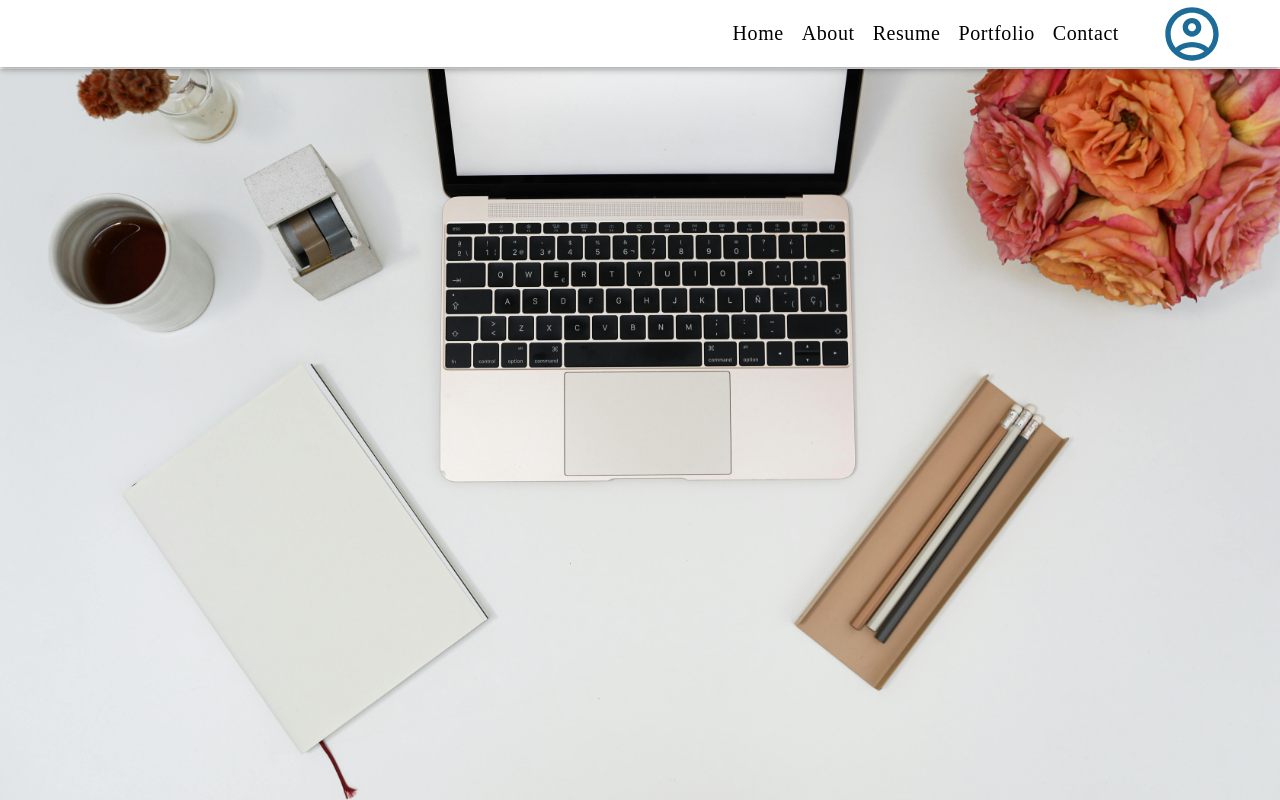
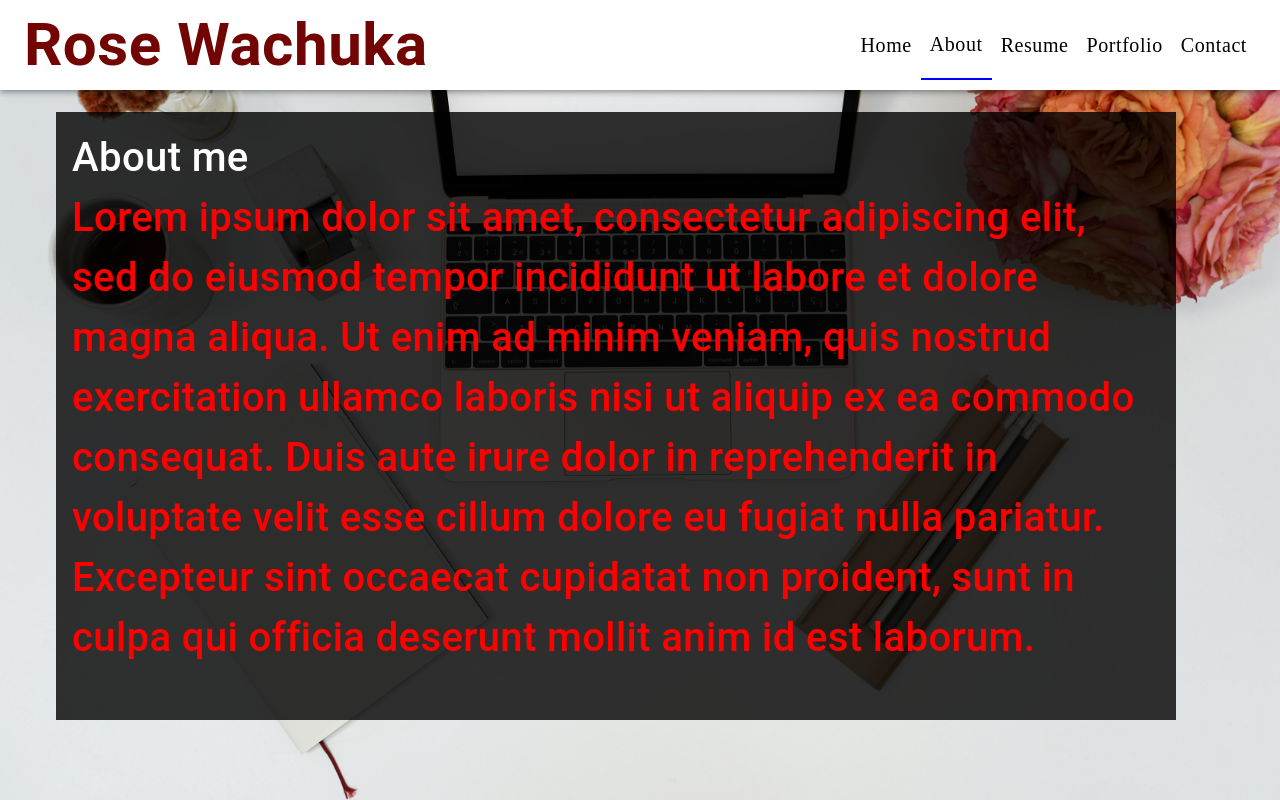
Before and after one commit to ro61zzy/myportfolio, a Next.js app: page /about in a window 1280 px wide. Built offline with nearby package versions, Linux system fonts and the light colour scheme.

Commit message:
Feature: about layout

```diff
--- a/src/app/about/page.tsx
+++ b/src/app/about/page.tsx
@@ -1,8 +1,40 @@
-// app/about/page.tsx
+import { Box, Container, Typography } from "@mui/material";
+
 const About = () => {
   return (
     <div>
-        <h1>About Page</h1>
+      <Container
+        sx={{
+          display: "flex",
+          pt: "5rem",
+          m:"1rem",
+          height: "90vh", // Set a fixed height for the container
+          overflow: "hidden", // Hide overflow for the container itself
+        }}
+      >
+        <Box
+          sx={{
+            backgroundColor: "rgba(0, 0, 0, 0.8)",
+            padding: "1rem",
+            m: "1rem",
+            overflowY: "auto", // Enable vertical scrolling for the content box
+            maxHeight: "100%", // Ensure the content box fits within the container
+          }}
+        >
+          <Typography sx={{ color: "#fff", fontSize: "40px", fontWeight: "500" }}>
+            About me
+          </Typography>
+          <Typography sx={{ color: "red", fontSize: "40px", fontWeight: "500" }}>
+            Lorem ipsum dolor sit amet, consectetur adipiscing elit,
+            sed do eiusmod tempor incididunt ut labore et dolore magna aliqua.
+            Ut enim ad minim veniam, quis nostrud exercitation ullamco laboris nisi ut
+            aliquip ex ea commodo consequat.
+            Duis aute irure dolor in reprehenderit in voluptate velit esse cillum
+            dolore eu fugiat nulla pariatur. Excepteur sint occaecat cupidatat non proident,
+            sunt in culpa qui officia deserunt mollit anim id est laborum.
+          </Typography>
+        </Box>
+      </Container>
     </div>
   );
 };
--- a/src/app/layout.tsx
+++ b/src/app/layout.tsx
@@ -1,14 +1,13 @@
-"use client"
+"use client";
 
 // src/app/layout.tsx
 import { Inter } from "next/font/google";
 import { usePathname } from "next/navigation";
-import { AppBar, Toolbar, Typography, CssBaseline, Container } from "@mui/material";
+import { CssBaseline } from "@mui/material";
 import "./globals.css";
 import DrawerAppBar from "@/components/AppBar";
 
 const inter = Inter({ subsets: ["latin"] });
-
 
 export default function RootLayout({
   children,
@@ -22,10 +21,8 @@ export default function RootLayout({
     <html lang="en">
       <body className={inter.className}>
         <CssBaseline />
-        {showAppBar && (
-          <DrawerAppBar />
-        )}
-        <div style={{backgroundColor:"#fff"}}>{children}</div>
+        {showAppBar && <DrawerAppBar pathname={pathname} />}
+        <div className="content">{children}</div>
       </body>
     </html>
   );
--- a/src/components/AppBar.tsx
+++ b/src/components/AppBar.tsx
@@ -5,37 +5,33 @@ import CssBaseline from "@mui/material/CssBaseline";
 import Divider from "@mui/material/Divider";
 import Drawer from "@mui/material/Drawer";
 import IconButton from "@mui/material/IconButton";
-import AccountCircleOutlinedIcon from "@mui/icons-material/AccountCircleOutlined";
 import HomeOutlinedIcon from "@mui/icons-material/HomeOutlined";
 import MenuIcon from "@mui/icons-material/Menu";
 import Toolbar from "@mui/material/Toolbar";
 import Typography from "@mui/material/Typography";
 import Button from "@mui/material/Button";
 import Link from "next/link";
-import Image from "next/image";
-import logo from "../../public/logogroup.png";
 
 interface Props {
-  /**
-   * Injected by the documentation to work in an iframe.
-   * You won't need it on your project.
-   */
   window?: () => Window;
+  pathname: string; // Add pathname prop
 }
 
-const drawerWidth = 240;
-const navItems = ["Home", "About", "Contact"];
+const drawerWidth = 200;
 
-export default function DrawerAppBar(props: Props) {
-  const { window } = props;
+const navItems = [
+  { name: "Home", path: "/" },
+  { name: "About", path: "/about" },
+  { name: "Resume", path: "/resume" },
+  { name: "Portfolio", path: "/portfolio" },
+  { name: "Contact", path: "/contact" },
+];
+
+export default function DrawerAppBar({ window, pathname }: Props) { // Destructure pathname prop
   const [mobileOpen, setMobileOpen] = React.useState(false);
 
   const handleDrawerToggle = () => {
     setMobileOpen((prevState) => !prevState);
-  };
-
-  const handleAccountIconClick = () => {
-    console.log("profile function");
   };
 
   const drawer = (
@@ -44,8 +40,10 @@ export default function DrawerAppBar(props: Props) {
         RW
       </Typography>
       <Divider />
+      {navItems.map((item) => (
         <Link
-        href="/home"
+          key={item.path}
+          href={item.path}
           style={{
             display: "flex",
             justifyContent: "center",
@@ -53,9 +51,10 @@ export default function DrawerAppBar(props: Props) {
             gap: "12px",
             padding: "10px 1px",
             textDecoration: "none",
+            borderBottom: pathname === item.path ? "2px solid blue" : "none", // Add underline if current page
           }}
         >
-        <HomeOutlinedIcon sx={{ color: "#20A8F4" }} />
+          {item.path === "/" && <HomeOutlinedIcon sx={{ color: "#20A8F4" }} />}
           <Button
             sx={{
               color: "#000",
@@ -65,107 +64,15 @@ export default function DrawerAppBar(props: Props) {
               textTransform: "capitalize",
             }}
           >
-          Home
+            {item.name}
           </Button>
         </Link>
-      <Link
-        href="/about"
-        style={{
-          display: "flex",
-          justifyContent: "center",
-          alignItems: "center",
-          gap: "12px",
-          padding: "10px 1px",
-          textDecoration: "none",
-        }}
-      >
-        <Button
-          sx={{
-            color: "#000",
-            fontFamily: "Jacques Francois",
-            fontWeight: 400,
-            fontSize: { xs: "13px", sm: "20px" },
-            textTransform: "capitalize",
-          }}
-        >
-          About
-        </Button>
-      </Link>
-      <Link
-        href="/resume"
-        style={{
-          display: "flex",
-          justifyContent: "center",
-          alignItems: "center",
-          gap: "12px",
-          padding: "10px 1px",
-          textDecoration: "none",
-        }}
-      >
-        <Button
-          sx={{
-            color: "#000",
-            fontFamily: "Jacques Francois",
-            fontWeight: 400,
-            fontSize: { xs: "13px", sm: "20px" },
-            textTransform: "capitalize",
-          }}
-        >
-          Resume
-        </Button>
-      </Link>
-      <Link
-        href="/portfolio"
-        style={{
-          display: "flex",
-          justifyContent: "center",
-          alignItems: "center",
-          gap: "12px",
-          padding: "10px 1px",
-          textDecoration: "none",
-        }}
-      >
-        <Button
-          sx={{
-            color: "#000",
-            fontFamily: "Jacques Francois",
-            fontWeight: 400,
-            fontSize: { xs: "13px", sm: "20px" },
-            textTransform: "capitalize",
-          }}
-        >
-          Portfolio
-        </Button>
-      </Link>
-      <Link
-        href="/contact"
-        style={{
-          display: "flex",
-          justifyContent: "center",
-          alignItems: "center",
-          gap: "12px",
-          padding: "10px 1px",
-          textDecoration: "none",
-        }}
-      >
-        <Button
-          sx={{
-            color: "#000",
-            fontFamily: "Jacques Francois",
-            fontWeight: 400,
-            fontSize: { xs: "13px", sm: "20px" },
-            textTransform: "capitalize",
-          }}
-        >
-          Contact
-        </Button>
-      </Link>
+      ))}
       <Divider />
     </Box>
   );
 
-  const container =
-    window !== undefined ? () => window().document.body : undefined;
+  const container = window !== undefined ? () => window().document.body : undefined;
 
   return (
     <Box sx={{ display: "flex" }}>
@@ -190,18 +97,20 @@ export default function DrawerAppBar(props: Props) {
             }}
           >
             <Box sx={{ display: "flex", alignItems: "center" }}>
-            <Typography sx={{}}>Rose Wachuka</Typography>
+              <Typography sx={{ fontSize: { xs: "30px", sm: "60px" }, color: "#720404", fontWeight: "600" }}>
+                Rose Wachuka
+              </Typography>
             </Box>
             <Box
               sx={{
                 display: "flex",
-                alignItems: "center",
-                gap: { sm: "2rem", md: "2rem" },
               }}
             >
               <Box sx={{ display: { xs: "none", sm: "flex" } }}>
+                {navItems.map((item) => (
                   <Link
-                  href="/home"
+                    key={item.path}
+                    href={item.path}
                     style={{
                       display: "flex",
                       justifyContent: "center",
@@ -209,6 +118,7 @@ export default function DrawerAppBar(props: Props) {
                       gap: "12px",
                       padding: "10px 1px",
                       textDecoration: "none",
+                      borderBottom: pathname === item.path ? "2px solid blue" : "none", // Add underline if current page
                     }}
                   >
                     <Button
@@ -220,117 +130,10 @@ export default function DrawerAppBar(props: Props) {
                         textTransform: "capitalize",
                       }}
                     >
-                    Home
+                      {item.name}
                     </Button>
                   </Link>
-                <Link
-                  href="/about"
-                  style={{
-                    display: "flex",
-                    justifyContent: "center",
-                    alignItems: "center",
-                    gap: "12px",
-                    padding: "10px 1px",
-                    textDecoration: "none",
-                  }}
-                >
-                  <Button
-                    sx={{
-                      color: "#000",
-                      fontFamily: "Jacques Francois",
-                      fontWeight: 400,
-                      fontSize: { xs: "13px", sm: "20px" },
-                      textTransform: "capitalize",
-                    }}
-                  >
-                   About
-                  </Button>
-                </Link>
-                <Link
-                  href="/resume"
-                  style={{
-                    display: "flex",
-                    justifyContent: "center",
-                    alignItems: "center",
-                    gap: "12px",
-                    padding: "10px 1px",
-                    textDecoration: "none",
-                  }}
-                >
-                  <Button
-                    sx={{
-                      color: "#000",
-                      fontFamily: "Jacques Francois",
-                      fontWeight: 400,
-                      fontSize: { xs: "13px", sm: "20px" },
-                      textTransform: "capitalize",
-                    }}
-                  >
-                    Resume
-                  </Button>
-                </Link>
-                <Link
-                  href="/portfolio"
-                  style={{
-                    display: "flex",
-                    justifyContent: "center",
-                    alignItems: "center",
-                    gap: "12px",
-                    padding: "10px 1px",
-                    textDecoration: "none",
-                  }}
-                >
-                  <Button
-                    sx={{
-                      color: "#000",
-                      fontFamily: "Jacques Francois",
-                      fontWeight: 400,
-                      fontSize: { xs: "13px", sm: "20px" },
-                      textTransform: "capitalize",
-                    }}
-                  >
-                    Portfolio
-                  </Button>
-                </Link>
-                <Link
-                  href="/contact"
-                  style={{
-                    display: "flex",
-                    justifyContent: "center",
-                    alignItems: "center",
-                    gap: "12px",
-                    padding: "10px 1px",
-                    textDecoration: "none",
-                  }}
-                >
-                  <Button
-                    sx={{
-                      color: "#000",
-                      fontFamily: "Jacques Francois",
-                      fontWeight: 400,
-                      fontSize: { xs: "13px", sm: "20px" },
-                      textTransform: "capitalize",
-                    }}
-                  >
-                   Contact
-                  </Button>
-                </Link>
-              </Box>
-              <Box
-                sx={{
-                  display: "flex",
-                  alignItems: "center",
-                  pr: { sm: "10px", md: "2rem" },
-                  justifyContent: "flex-end",
-                }}
-              >
-                <AccountCircleOutlinedIcon
-                  onClick={handleAccountIconClick}
-                  sx={{
-                    color: "#1d6b97",
-                    fontSize: { xs: "2.3rem", sm: "4rem" },
-                  }}
-                />
+                ))}
               </Box>
             </Box>
           </Box>
```
Also changed, not shown: src/app/globals.css (+10 -117 lines). Lines whose indentation alone changed are shown as unchanged.
